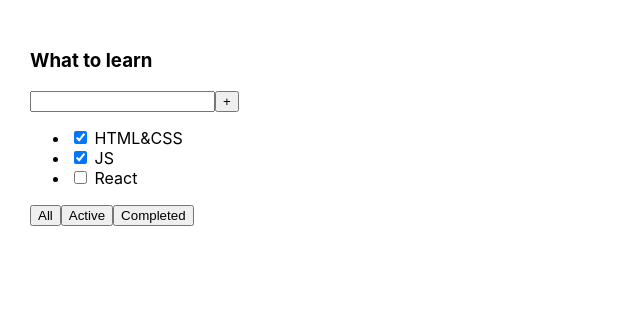
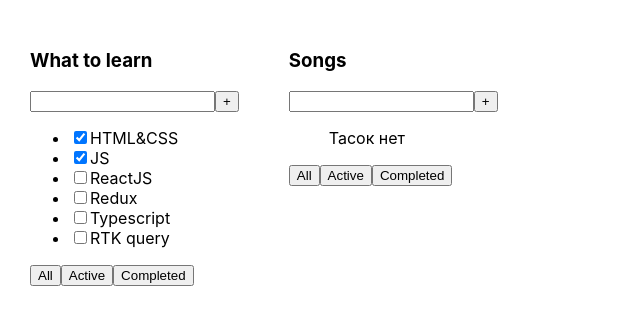
Before and after one commit to BSN89/todolist, a React (Create React App) app: page / in a window 1280 px wide. Shown: the top 324 px of the page, without its empty margins (0-640 px from the left). Built offline with nearby package versions, Linux system fonts and the light colour scheme.

Commit message:
lesson 1

```diff
--- a/src/App.tsx
+++ b/src/App.tsx
@@ -1,28 +1,32 @@
 import React from 'react';
 import './App.css';
+import { Todolist } from './Todolist';
 
+export type TaskType = {
+    id: number,
+    title: string,
+    isDone: boolean
+}
 function App() {
+    const tasks1: TaskType[] = [
+        { id: 1, title: 'HTML&CSS', isDone: true },
+        { id: 2, title: 'JS', isDone: true },
+        { id: 3, title: 'ReactJS', isDone: false },
+        { id: 4, title: 'Redux', isDone: false },
+        { id: 5, title: 'Typescript', isDone: false },
+        { id: 6, title: 'RTK query', isDone: false },
+    ]
+
+    const tasks2: TaskType[] = [
+
+    ]
+
     return (
         <div className="App">
-            <div>
-                <h3>What to learn</h3>
-                <div>
-                    <input/>
-                    <button>+</button>
-                </div>
-                <ul>
-                    <li><input type="checkbox" checked={true}/> <span>HTML&CSS</span></li>
-                    <li><input type="checkbox" checked={true}/> <span>JS</span></li>
-                    <li><input type="checkbox" checked={false}/> <span>React</span></li>
-                </ul>
-                <div>
-                    <button>All</button>
-                    <button>Active</button>
-                    <button>Completed</button>
-                </div>
-            </div>
+            <Todolist title="What to learn" tasks={tasks1} />
+            <Todolist title="Songs" tasks={tasks2} />
         </div>
-    );
+    )
 }
 
 export default App;
--- /dev/null
+++ b/src/Button.tsx
@@ -0,0 +1,11 @@
+import React from 'react';
+
+type ButtonProps = {
+title: string
+}
+
+export const Button = ( {title}: ButtonProps ) => {
+    return(
+        <button>{title}</button>
+      );
+    };
--- /dev/null
+++ b/src/Todolist.tsx
@@ -0,0 +1,34 @@
+import React from 'react';
+import {TaskType} from './App';
+import { Button } from './Button';
+
+type TodolistProps = {
+    title: string
+    tasks: TaskType[]
+}
+
+export const Todolist = ({title, tasks}: TodolistProps) => {
+    return (
+        <div>
+            <h3>{title}</h3>
+            <div>
+                <input/>
+                <button>+</button>
+            </div>
+            <ul>
+                {tasks.length === 0
+                    ? <p>Тасок нет</p>
+                    : tasks.map(el => <li key={el.id}>
+                        <input type="checkbox" checked={el.isDone}/>
+                        <span>{el.title}</span></li>)
+                }
+            </ul>
+            <div>
+                <Button title={'All'}/>
+                <Button title={'Active'}/>
+                <Button title={'Completed'}/>
+
+            </div>
+        </div>
+    );
+};
```
